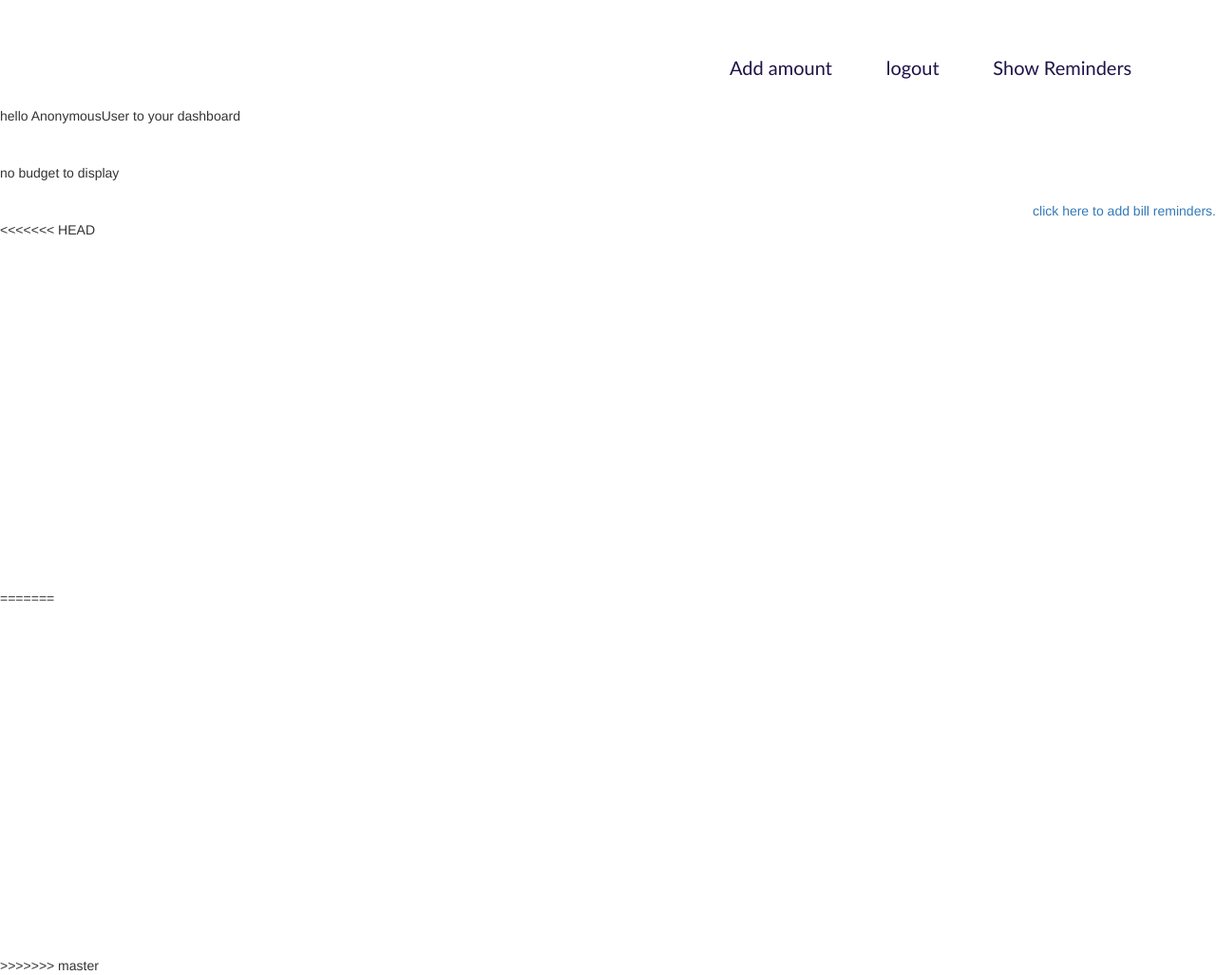
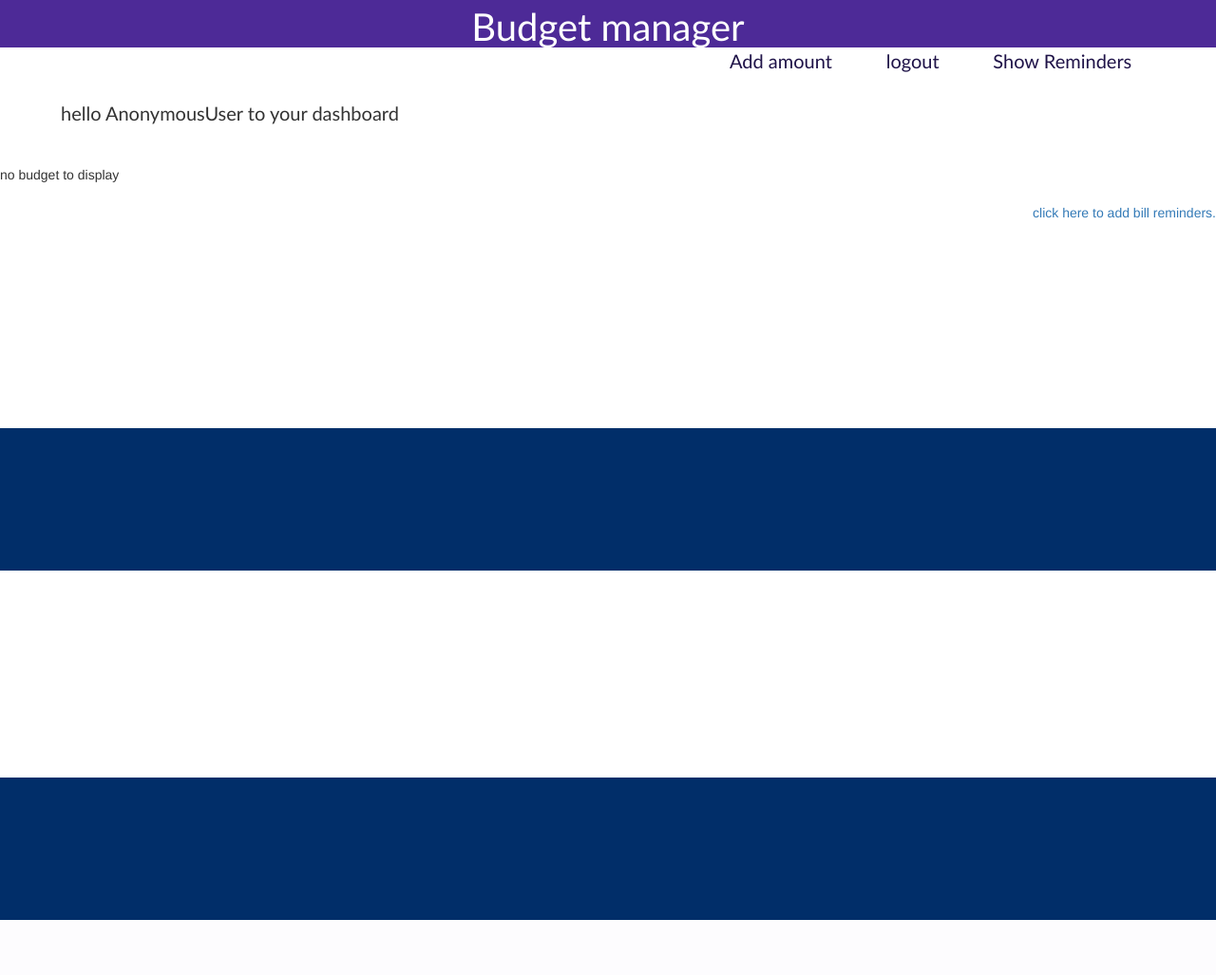
Before and after one commit to ektaarora3501/budget_manager, a Django app: template billing/bill/templates/dashboard.html in a window 1280 px wide. Shown: the whole page at 95% size. After the commit the page ends 969 px from the top, so only its background shows below. Run offline with Django 3.2, Linux system fonts and the light colour scheme; the template is opened without the code that fills it, so the values that code supplies are empty; some libraries are stand-ins or nearby versions.

Commit message:
Update dashboard.html

```diff
--- a/billing/bill/templates/dashboard.html
+++ b/billing/bill/templates/dashboard.html
@@ -56,11 +56,9 @@ color: #9c27b0;
 
 .header{
 font-family: "Trebuchet MS", Arial, Helvetica, sans-serif;
-<<<<<<< HEAD
+
 background-color:#012e69;
-=======
 background-color: #4d2a97;
->>>>>>> master
 height:50px;
 text-align: center;
 font-size:40px;
@@ -80,7 +78,7 @@ font{
   color: black;
   margin-top: auto;
   margin-bottom: 0%;
-<<<<<<< HEAD
+
 }
 
 .nabvbar{
@@ -89,7 +87,6 @@ font{
   color: white;
 }
 
-=======
 }
 
 .nabvbar{
@@ -98,7 +95,7 @@ font{
   color: white;
 }
 
->>>>>>> master
+
 
 .intro{
   font-family: "Trebuchet MS", Arial, Helvetica, sans-serif;
@@ -124,11 +121,7 @@ font{
 
 .footer{
   height:150px;
-<<<<<<< HEAD
   background-color:#012e69;
-=======
-  background-color: #130a32;
->>>>>>> master
   width:100%;
   margin-top: 17%;
 }
@@ -192,17 +185,15 @@ total Expenditure till now (in Rs.) {{ total }}
   <a href="{% url 'remind' user %}">click here to add bill reminders.</a>
 </div>
 
-<<<<<<< HEAD
 
 
   <div class="footer">
   </div>
 
 
-=======
   <div class="footer">
   </div>
 
->>>>>>> master
+
 </body>
 </html>
```
